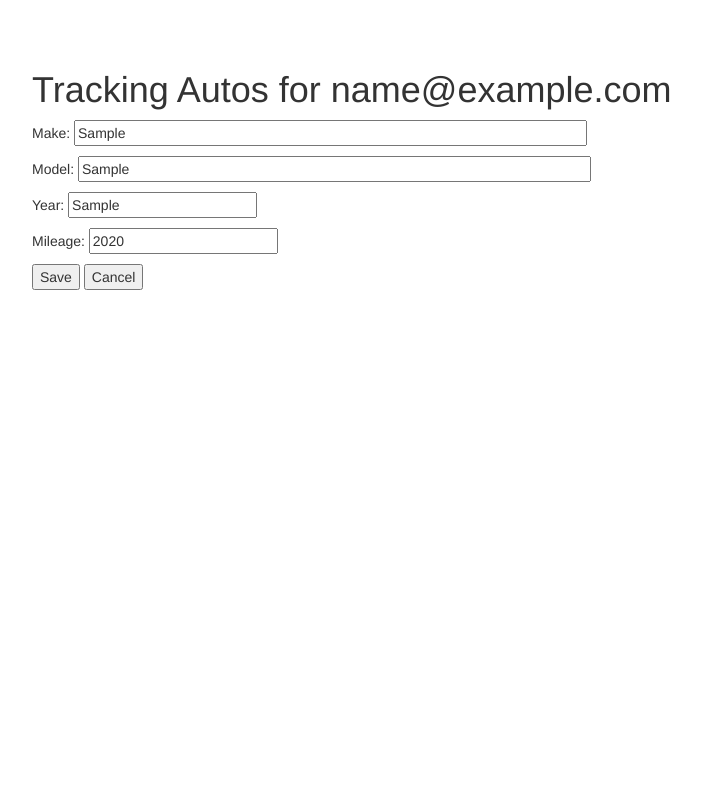
After one commit to therrianj/autoDB, a PHP site: page /edit.php?autos_id=1 in a window 1280 px wide. The commit adds this page. Shown: the whole page, without its empty margins (38-739 px from the left). Run offline with PHP 8.4, Linux system fonts and the light colour scheme; the visitor is signed in with stand-in values (Sample User, id 1); tables that the repository leaves empty or names only in its code hold one stand-in row (values such as "Sample post").

Commit message:
edit delete step, throwing error on PDO update

```diff
--- /dev/null
+++ b/edit.php
@@ -0,0 +1,131 @@
+
+<?php
+session_start();
+
+if ( ! isset($_SESSION['email'] ) ) {
+
+    die ("ACCESS DENIED");
+    return;
+}
+if ( isset($_POST['cancel']) ) {
+    header('Location: index.php');
+    return;
+}
+require_once "pdo.php";
+$failure = false;
+$success = false;
+if ( isset($_POST['make']) && isset($_POST['model'])&& isset($_POST['year'])
+     && isset($_POST['mileage'])) {
+        if (! is_numeric($_POST['year'])
+             || ! is_numeric($_POST['mileage'])){
+            $_SESSION['error'] = "Mileage and year must be numeric";
+        	header('location: edit.php?autos_id='.$_REQUEST['autos_id']);
+        	return;
+
+        } elseif (strlen($_POST['make'])<1 || strlen($_POST['model'])<1|| strlen($_POST['mileage'])<1 || strlen($_POST['year'])<1) {
+           $_SESSION['error'] = "All fields required";
+           header('location: edit.php?autos_id='.$_REQUEST['autos_id']);
+            return;
+        }
+        else{
+
+            $sql = "UPDATE autos SET make =:make,
+            model = :model, year = :year,
+            mileage = :mileage
+            WHERE autos_id = :autos_id)";
+
+
+            // echo("<pre>\n".$sql."\n</pre>\n");
+
+            $stmt = $pdo->prepare($sql);
+
+            $make = ($_POST['make']);
+            $model = ($_POST['model']);
+            $year = ($_POST['year']);
+            $mileage = ($_POST['mileage']);
+            $autos_id = ($_POST['autos_id']);
+            $sql->bindParam(':autos_id',$autos_id,PDO::PARAM_INT, 11);
+            // print_r($stmt);
+            // echo $model;
+            // echo $mileage;
+            // echo $year;
+            // echo $autos_id;
+            $stmt->execute(array(
+                ':make' => $make,
+                ':model' => $model,
+                ':year' => $year,
+                ':mileage' => $mileage,
+                ':autos_id' => $autos_id));
+
+            $_SESSION['success'] = "Record edited";
+            header('Location: index.php');
+        	return;
+
+        }
+    //          $_SESSION['stmt'] = $pdo->query("SELECT make, year, mileage FROM autos");
+			// $_SESSION['rows'] = $stmt->fetchAll(PDO::FETCH_ASSOC);
+}
+
+?>
+
+<html>
+<head>
+<title>aa955ab6 Jonathan Therrian Auto Database</title>
+<?php require_once "bootstrap.php"; ?>
+</head>
+<body>
+<div class="container">
+<h1>Tracking Autos for <?php echo htmlentities($_SESSION['email']);?></h1>
+<?php
+// Note triple not equals and think how badly double
+// not equals would work here...
+if ( isset($_SESSION['error']) ) {
+    // Look closely at the use of single and double quotes
+    echo('<p style="color: red;">'.htmlentities($_SESSION['error'])."</p>\n");
+    unset($_SESSION['error']);
+}
+if ( ! isset($_REQUEST['autos_id']) ) {
+  $_SESSION['error'] = "Missing autos_id";
+  header('Location: index.php');
+  return;
+}
+
+$stmt = $pdo->prepare("SELECT * FROM autos WHERE autos_id = :xyz");
+$stmt->execute(array(":xyz" => $_REQUEST['autos_id']));
+$row = $stmt->fetch(PDO::FETCH_ASSOC);
+
+if ( $row === false ) {
+    $_SESSION['error'] = 'Bad value for autos_id';
+    header( 'Location: index.php' ) ;
+    return;
+}
+
+// Flash pattern
+if ( isset($_SESSION['error']) ) {
+    echo '<p style="color:red">'.$_SESSION['error']."</p>\n";
+    unset($_SESSION['error']);
+}
+
+$m = htmlentities($row['make']);
+$md = htmlentities($row['model']);
+$mg = htmlentities($row['mileage']);
+$y = htmlentities($row['year']);
+$autos_id = $row['autos_id'];
+?>
+<form method="post">
+    <p>Make:
+    <input type="text" name="make" size="60" value="<?= $m ?>">
+    </p>
+    <p>Model:
+    <input type="text" name="model" size="60" value="<?= $md ?>">
+    </p>
+    <p>Year:
+    <input type="text" name="year" value="<?= $mg ?>">
+    </p>
+    <p>Mileage:
+    <input type="text" name="mileage" value="<?= $y ?>">
+    </p>
+    <input type="hidden" name="autos_id" value="<?= $autos_id ?>">
+    <input type="submit" name="save" value="Save">
+    <input type="submit" name="cancel" value="Cancel">
+</form>
--- a/view.php
+++ b/view.php
@@ -8,7 +8,7 @@ if ( ! isset($_SESSION['email'] ) ) {
 }
 
 require_once "pdo.php";
-$stmt = $pdo->query("SELECT make, year, mileage FROM autos");
+$stmt = $pdo->query("SELECT make, model, year, mileage FROM autos");
 $rows = $stmt->fetchAll(PDO::FETCH_ASSOC);
 ?>
 
```
Also changed, not shown: add.php (+16 -7 lines), index.php (+62 -9 lines), login.php (+12 -9 lines), delete.php (added).
